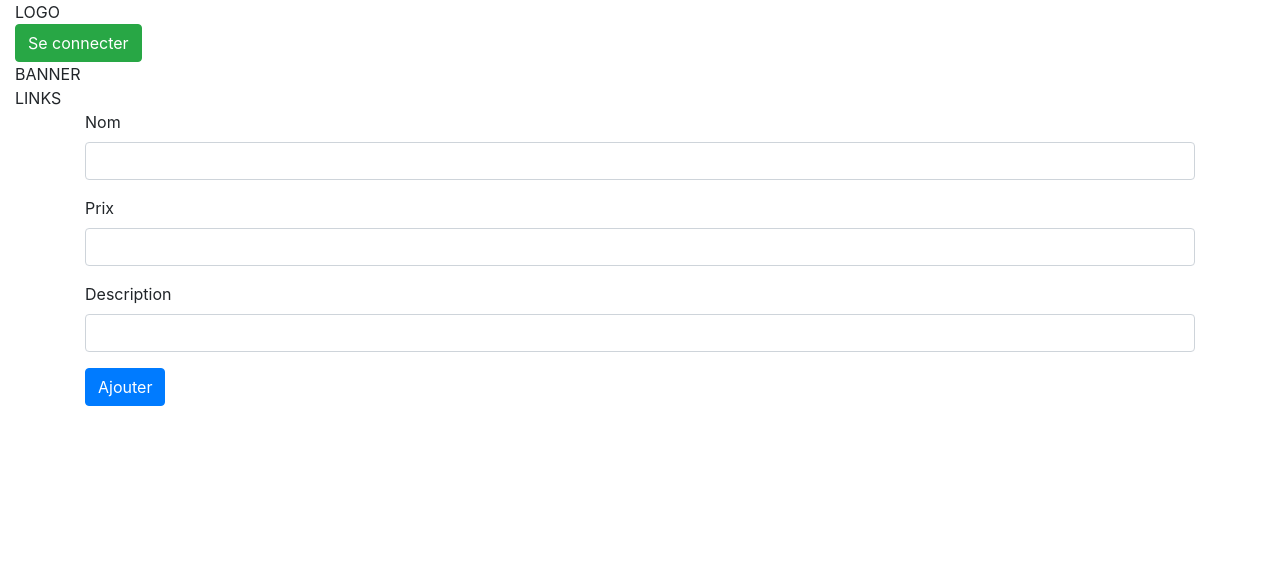
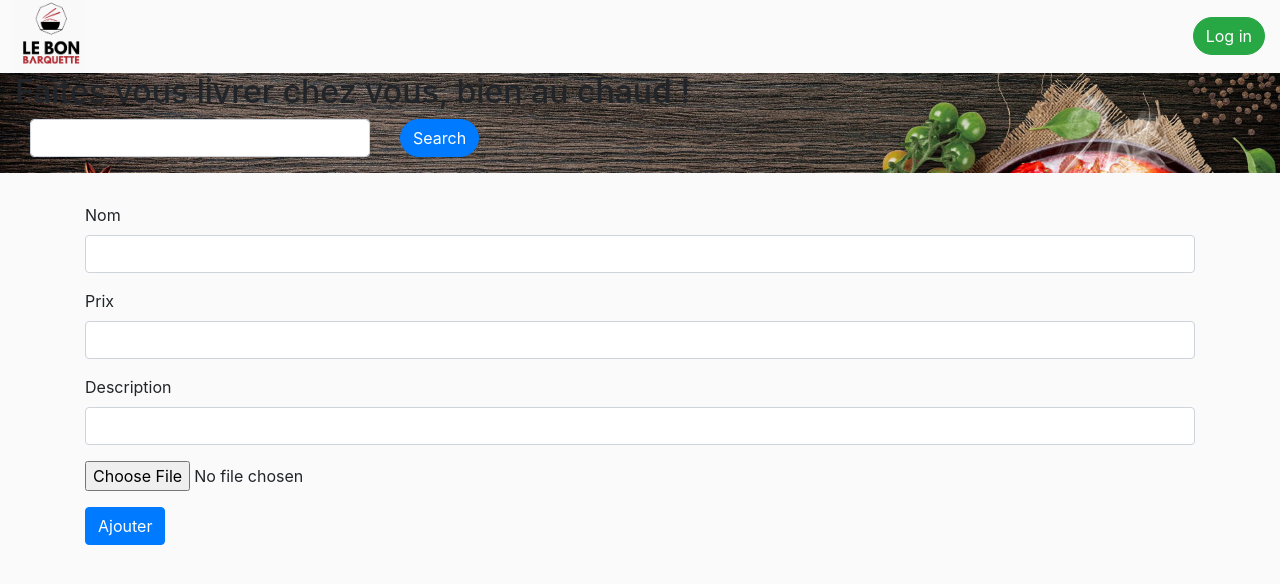
Before and after one commit to ValentinDouvry/LeBonBarquette, a PHP site: page /ajouter_plat.php in a window 1280 px wide. Shown: the top 584 px of the page. Run offline with PHP 8.4, Linux system fonts and the light colour scheme.

Commit message:
Ajout image des plats

```diff
--- a/ajouter_plat.php
+++ b/ajouter_plat.php
@@ -7,26 +7,35 @@
 
     <!-- Bootstrap CSS -->
     <link rel="stylesheet" href="https://cdn.jsdelivr.net/npm/bootstrap@4.5.3/dist/css/bootstrap.min.css" integrity="sha384-TX8t27EcRE3e/ihU7zmQxVncDAy5uIKz4rEkgIXeMed4M0jlfIDPvg6uqKI2xXr2" crossorigin="anonymous">
-
+    <link rel="stylesheet" type="text/css" href="css/index.css">
     <title>LeBonBarquette</title>
   </head>
   <body>
+  <div class="container-fluid">
+        <div class="row justify-content-between">
+            <img id="logo" src="img/Logo_Le_Bon_Barquette.png" class="col-auto mr-auto">
+            <div class="col-auto align-self-center">
+                <button type="button" class="btn btn-success" style="border-radius: 40px;">Log in</button>
+            </div>
+        </div>
 
-    <div class="container-fluid">
-        <div>LOGO</div>
-        <button type="button" class="btn btn-success">Se connecter</button>
+
     </div>
 
-    <div class="container-fluid">
-        <div>BANNER</div>
+    <div class="container-fluid header">
+        <h2>Faites vous livrer chez vous, bien au chaud !</h2>
+        <form class="row container">
+            <div class="form-group col-4">
+                <input type="text" class="form-control" id="inputNomPlat" name="inputNomPlat" required>
+            </div>
+            <div class="col-1">
+                <button type="submit" class="btn btn-primary" style="border-radius: 40px;">Search</button>
+            </div>
+        </form>
     </div>
 
-    <div class="container-fluid">
-        <div>LINKS</div>
-    </div>
-
-    <div class="container">
-        <form action="ajout_plat.php" method="GET">
+    <div class="container" id="container-form-ajouter-plat">
+        <form action="ajout_plat.php" method="POST" enctype="multipart/form-data">
             <div class="form-group">
                 <label for="inputNomPlat">Nom</label>
                 <input type="text" class="form-control" id="inputNomPlat" name="inputNomPlat" required>
@@ -38,6 +47,9 @@
             <div class="form-group">
                 <label for="inputDescriptionPlat">Description</label>
                 <input type="text" class="form-control" id="inputDescriptionPlat" name="inputDescriptionPlat" required>
+            </div>
+            <div class="form-group">
+                <input type="file" name="inputImagePlat" id="inputImagePlat">
             </div>
 
             <!-- <form action="upload.php" method="post" enctype="multipart/form-data">
--- a/css/index.css
+++ b/css/index.css
@@ -13,7 +13,6 @@ body{
 
 .header {
     background-image: url("../img/header-background.jpg");
-    max-height: 30%;
     background-position: center;
     background-repeat: no-repeat;
     background-size: cover;
@@ -26,3 +25,12 @@ body{
     min-width: 100px;
     height: auto;
 }
+
+.carte-plat{
+    margin-top: 15px;
+    max-width: 60%;
+}
+
+#container-form-ajouter-plat{
+    margin-top: 30px;;
+}
```
Also changed, not shown: ajout_plat.php (+60 -9 lines), index.php (+10 -9 lines).
